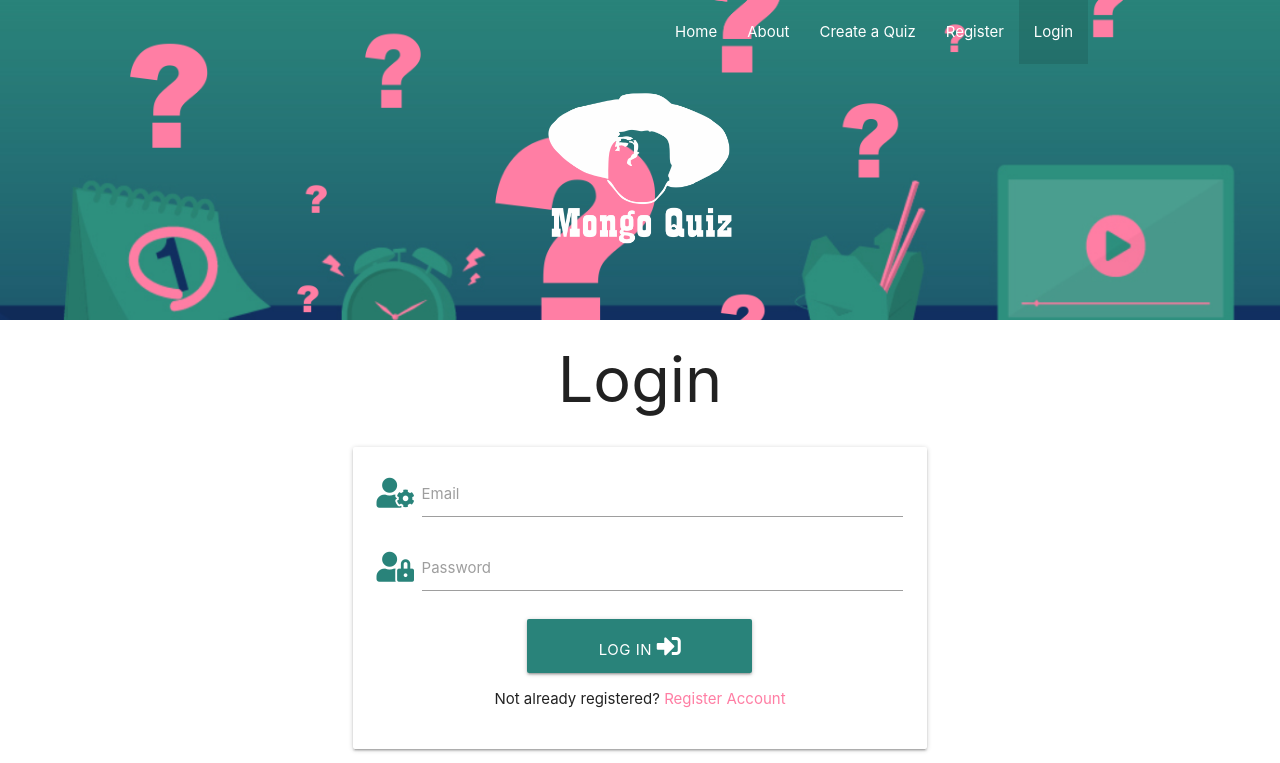
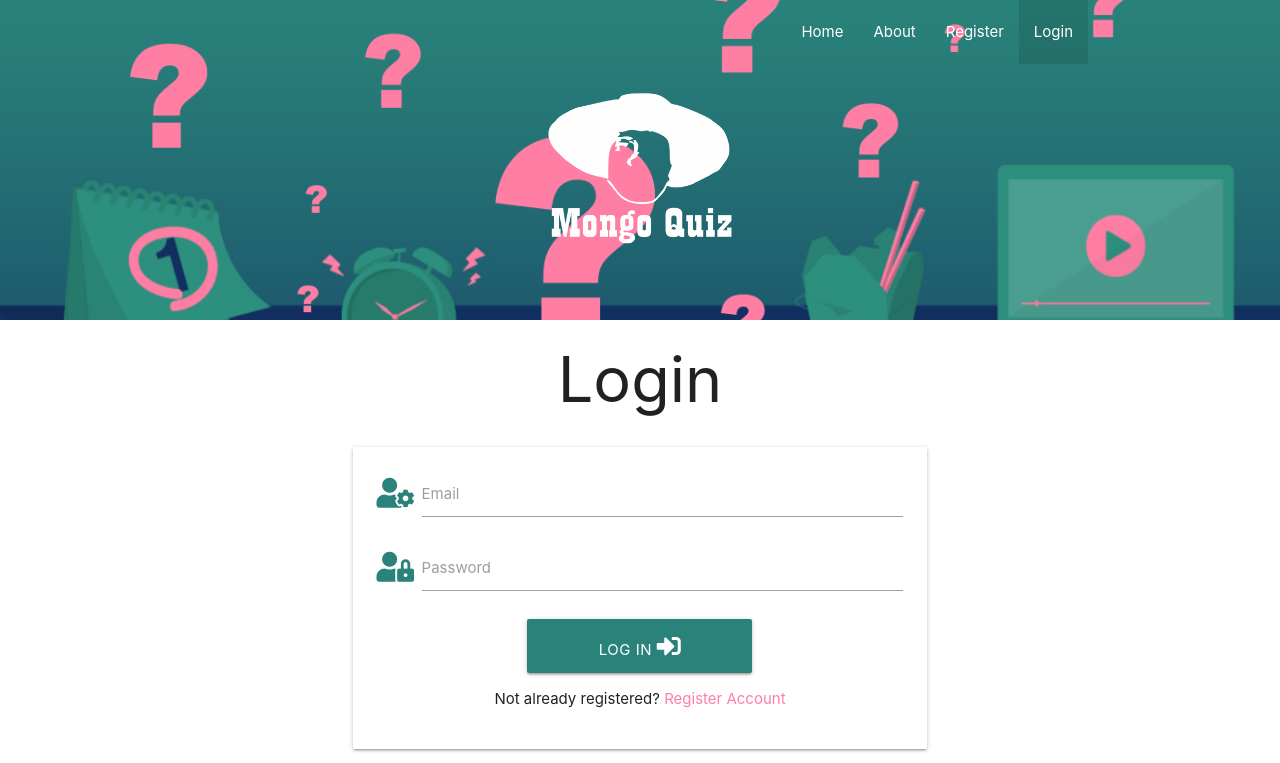
Before and after one commit to CathalDolan/mongo-quiz, a Flask app: page /login in a window 1280 px wide. Shown: the top 763 px of the page. Run offline with Flask 2, Linux system fonts and the light colour scheme; some libraries are stand-ins or nearby versions.

Commit message:
Various bugs corrected. Create Quiz w/o an account functionality removed

```diff
--- a/app.py
+++ b/app.py
@@ -1,7 +1,6 @@
 import os
 import requests
 import json
-import html
 from flask import (
     Flask, flash, render_template,
     redirect, request, session, url_for)
@@ -57,15 +56,9 @@ def register():
         # ...and put the new User into "session" via a session cookie
         session["user"] = request.form.get("username")
 
-        # Checks if there is a Quiz session in place
-        if "quiz_name" in session:
-            session.pop("quiz_name")
-            flash("Quiz Creation and Registration Successful!")
-            return render_template("quiz_admin.html")
-        else:
-            flash("Registration Successful!")
-            # Username needs to be from Session so as to match Profile page
-            return redirect(url_for("profile", username=session["user"]))
+        flash("Registration Successful!")
+        # Username needs to be from Session so as to match Profile page
+        return redirect(url_for("profile", username=session["user"]))
 
     return render_template("register.html")
 
@@ -137,9 +130,6 @@ def logout():
 @app.route("/create", methods=["GET", "POST"])
 def create():
 
-    existing_user = mongo.db.users.find_one(
-        {"username": session["user"]})
-
     # current date and time
     dateTimeObj = datetime.now()
     timestampStr = dateTimeObj.strftime("%d-%b-%Y")
@@ -153,17 +143,22 @@ def create():
         num = 1
         while True:
             if 'round{}'.format(num) in request.form:
-                categories.append(request.form.get("round{}".format(num)))
+                print("\n\nCategory: ", request.form.get("round{}".format(num)), "\n\n")
+                # categories.append(json.loads(request.form.get("round{}".format(num))))
+                categories.append(json.loads(request.form.get("round{}".format(num))))
                 num +=1
             else:
                 break
 
-        # Var so Difficulties go into DB as a dict from form
-        difficulty = {
+        # Var so Difficulties go into DB as a dict in a lis from form
+        difficulty = [{
             'easy': int(request.form.get('easy')),
             'medium': int(request.form.get('medium')),
             'hard': int(request.form.get('hard'))
-            }
+            }]
+
+        existing_user = mongo.db.users.find_one(
+        {"username": session["user"]})
 
         # Var so Invitees go into DB as a list from form
         invitee_list = request.form.get("invitees")
@@ -194,16 +189,8 @@ def create():
         difficulty_total = quiz_details['easy'] + quiz_details['medium'] + quiz_details['hard']
         # ...then validate whether Difficulty totals match the number of Questions
         if difficulty_total == quiz_details['questions']:
-            # Checks to see if the User is logged in or not
-            if "user" in session:
-                flash("Your quiz has been created!")
-                return redirect(url_for("quiz_admin", quiz_id=result.inserted_id))
-            else:
-                # Session added so as to correctly redirect User once registered
-                # Required if User creates a quiz without being signed in
-                session["quiz_name"] = request.form.get("quiz_name")
-                flash("Please register or login to finish your quiz.")
-                return redirect(url_for("register"))
+            flash("Your quiz has been created!")
+            return redirect(url_for("quiz_admin", quiz_id=result.inserted_id))
         else:
             flash("The total for all 3 Difficulty levels must equal the number of questions.")
             return render_template("create.html", quiz_details=quiz_details)
@@ -228,20 +215,19 @@ def update_quiz(quiz_id):
         num = 1
         while True:
             if 'round{}'.format(num) in request.form:
-                categories.append(request.form.get("round{}".format(num)))
+                categories.append(json.loads(request.form.get("round{}".format(num))))
                 num +=1
             else:
                 break
 
-        difficulty = {
+        difficulty = [{
             'easy': int(request.form.get('easy')),
             'medium': int(request.form.get('medium')),
             'hard': int(request.form.get('hard'))
-            }
+            }]
 
         invitee_list = request.form.get("invitees")
         invitees = invitee_list.replace(',', ' ').split()
-        invitees.append(existing_user["email"])
 
         quiz_details = {
             "user_id": existing_user["_id"],
@@ -276,89 +262,75 @@ def update_quiz(quiz_id):
 def quiz_admin(quiz_id):
 
     # Extracts the quiz _id from the URL
-    # Allows the Quiz displayed to match the one opened from the Profile
+    # Allows the QUiz displayed to match the one opened from the Profile
     url = str(request.base_url)
     url_quiz_id = url.split('/')[-1]
 
     # Extracts quiz details from DB
-    quizes = list(mongo.db.quizzes.find())
-    quizzes = json.loads(quizes)
-    print("QUIZZZEEESSSS: ", quizzes)
-
+    quiz = mongo.db.quizzes.find_one({"_id": ObjectId(url_quiz_id)})
     quiz_questions = []
 
-    for quiz_data in quizzes:
-        print("QWERTY: ", quiz_data)
-        quiz_data_id = str(quiz_data["_id"])
+    # Checks if ID passed into function matches that on the DB
+    if quiz is not None:
+        print("\n\nQuiz Name: ", quiz['quiz_name'], "\n\n")
 
-        print("ID'S", quiz_data_id)
+        # Extract the token from the API
+        url = "https://opentdb.com/api_token.php?command=request"
+        payload = {}
+        headers = {}
+        response = requests.request("GET", url, headers=headers, data=payload)
+        quiz_token = json.loads(response.text.encode("utf8"))["token"]
 
-        # Checks if ID passed into function matches that on the DB
-        if quiz_id == quiz_data_id:
-            print("QUIZ NAME: ", quiz_data['quiz_name'])
+        # Extracts the Categories from the DB
+        # Enumerate produces a loop count/index
+        for count, category in enumerate(quiz['categories'], start=1):
+            category_id = str(category['id'])
+            # category_id = str(count+9)
+            print("ENUMERATE: ", count, category['name'])
 
-            # Extract the token from the API
-            url = "https://opentdb.com/api_token.php?command=request"
-            payload = {}
-            headers = {}
-            response = requests.request("GET", url, headers=headers, data=payload)
-            quiz_token = json.loads(response.text.encode("utf8"))["token"]
+            for difficulty in quiz['difficulty']:
 
-            # Extracts the Categories from the DB
-            # Enumerate produces a loop count/index
-            for count, category in enumerate(quiz_data['categories'], start=1):
-                category_id = str(category['id'])
-                print("ENUMERATE: ", count, category['name'])
+                # Extract the Easy Questions from the API
+                if int(difficulty['easy']) > 0:
+                    easy_amount = str(difficulty['easy'])
+                    url = "https://opentdb.com/api.php?amount=" + easy_amount + "&category=" + category_id + "&difficulty=easy&type=multiple&token=" + quiz_token
+                    payload = {}
+                    headers = {}
+                    q_response1 = requests.request("GET", url, headers=headers, data=payload)
+                    easy_questions = json.loads(q_response1.text.encode("utf8"))["results"]
+                    quiz_questions.append(easy_questions)
 
-                for difficulty in quiz_data['difficulty']:
+                # Extract the Medium Questions from the API
+                if int(difficulty['medium']) > 0:
+                    medium_amount = str(difficulty['medium'])
+                    url = "https://opentdb.com/api.php?amount=" + medium_amount + "&category=" + category_id + "&difficulty=medium&type=multiple&token=" + quiz_token
+                    payload = {}
+                    headers = {}
+                    q_response2 = requests.request("GET", url, headers=headers, data=payload)
+                    medium_questions = json.loads(q_response2.text.encode("utf8"))["results"]
+                    quiz_questions.append(medium_questions)
 
-                    # Extract the Easy Questions from the API
-                    if int(difficulty['easy']) > 0:
-                        easy_amount = str(difficulty['easy'])
-                        url = "https://opentdb.com/api.php?amount=" + easy_amount + "&category=" + category_id + "&difficulty=easy&type=multiple&token=" + quiz_token
-                        payload = {}
-                        headers = {}
-                        q_response1 = requests.request("GET", url, headers=headers, data=payload)
-                        easy_questions = json.loads(q_response1.text.encode("utf8"))["results"]
-                        quiz_questions.append(easy_questions)
+                # Extract the Hard Questions from the API
+                if int(difficulty['hard']) > 0:
+                    hard_amount = str(difficulty['hard'])
+                    url = "https://opentdb.com/api.php?amount=" + hard_amount + "&category=" + category_id + "&difficulty=hard&type=multiple&token=" + quiz_token
+                    payload = {}
+                    headers = {}
+                    q_response3 = requests.request("GET", url, headers=headers, data=payload)
+                    hard_questions = json.loads(q_response3.text.encode("utf8"))["results"]
+                    quiz_questions.append(hard_questions)
 
-                    # Extract the Medium Questions from the API
-                    if int(difficulty['medium']) > 0:
-                        medium_amount = str(difficulty['medium'])
-                        url = "https://opentdb.com/api.php?amount=" + medium_amount + "&category=" + category_id + "&difficulty=medium&type=multiple&token=" + quiz_token
-                        payload = {}
-                        headers = {}
-                        q_response2 = requests.request("GET", url, headers=headers, data=payload)
-                        medium_questions = json.loads(q_response2.text.encode("utf8"))["results"]
-                        quiz_questions.append(medium_questions)
-
-                    # Extract the Hard Questions from the API
-                    if int(difficulty['hard']) > 0:
-                        hard_amount = str(difficulty['hard'])
-                        url = "https://opentdb.com/api.php?amount=" + hard_amount + "&category=" + category_id + "&difficulty=hard&type=multiple&token=" + quiz_token
-                        payload = {}
-                        headers = {}
-                        q_response3 = requests.request("GET", url, headers=headers, data=payload)
-                        hard_questions = json.loads(q_response3.text.encode("utf8"))["results"]
-                        quiz_questions.append(hard_questions)
-
-                        # Extracts the individual answers. How to assign each question set to it's own list
-                        # and embed each list in a dict appended to the quiz_questions var
-                        quiz_answers = []
-                        for questions in quiz_questions:
-                            print("QUESTIONS: ", questions)
-                            for questions2 in questions:
-                                quiz_answers.append(questions2['correct_answer'])
-                                print("QUESTIONS2: ", questions2)
-                                print("QUESTIONS2 CORRECT: ", questions2['correct_answer'])
-                                for answers in questions2['incorrect_answers']:
-                                    quiz_answers.append(answers)
-                                    print("QUESTIONS2 INCORRECT: ", questions2['incorrect_answers'])
-                                    for q in quiz_answers:
-                                        print("Q1: ", q)
-
-        return render_template("quiz_admin.html", quizzes=quizzes, quiz_questions=quiz_questions, url_quiz_id=url_quiz_id)
-
+                    # Extracts the individual answers. How to assign each question set to it's own list
+                    # and embed each list in a dict appended to the quiz_questions var
+                    quiz_answers = []
+                    for questions in quiz_questions:
+                        for questions2 in questions:
+                            quiz_answers.append(questions2['correct_answer'])
+                            for answers in questions2['incorrect_answers']:
+                                quiz_answers.append(answers)
+                                for q in quiz_answers:
+                                    print("Q1: ", q)
+        return render_template("quiz_admin.html", quizzes=[quiz], quiz_questions=quiz_questions, url_quiz_id=url_quiz_id)
     return render_template("quiz_admin.html")
 
 @app.route("/play/<quiz_id>", methods=["GET", "POST"])
--- a/mail_test.py
+++ b/mail_test.py
@@ -8,6 +8,8 @@ app = Flask(__name__)
 
 app.config["EMAIL_ADDRESS"] = os.environ.get("EMAIL_ADDRESS")
 app.config["PASSWORD"] = os.environ.get("PASSWORD")
+EMAIL_ADDRESS = os.environ.get("EMAIL_ADDRESS")
+PASSWORD = os.environ.get("PASSWORD")
 
 with smtplib.SMTP('smtp.gmail.com', 587) as smtp:
     smtp.ehlo()
--- a/static/css/style.css
+++ b/static/css/style.css
@@ -246,10 +246,10 @@ div.categories_row.col.s12 {
     font-weight: 600;
 }
 
-/* Profile Page: Remove padding on Create button */
+/* Profile Page: Remove padding on Create button except for top which aligns it with the text on larger screens */
 .profile-create-button.paddingR0 {
     padding-right: 0;
-    padding-top: 30px;
+    padding-top: 20px;
 }
 @media (max-width: 576px) {
     .profile-create-button.paddingR0 {
--- a/static/js/script.js
+++ b/static/js/script.js
@@ -68,7 +68,7 @@ async function getRoundsDataFn(category_names) {
                     // For loop required below to extract each category name
                     for(let j = 0, len=category_names.length; j<len; j++ ){
                         // If category name in DB, it becomes "selected" and displays in Quiz Admin details
-                        text += `<option value="${category_names[j]['name']}" ${category_names[j]['name'] === categoryName && 'selected'}>${category_names[j]['name']}</option>`
+                        text += `<option value='${JSON.stringify(category_names[j])}' ${category_names[j]['name'] === categoryName && 'selected'}>${category_names[j]['name']}</option>`
                     }
         text += `</select>
             </div>
--- a/templates/base.html
+++ b/templates/base.html
@@ -31,8 +31,8 @@
                     <ul id="nav-mobile" class="right hide-on-med-and-down">
                         <li class="{{ 'active' if active_page == 'home' else '' }}"><a href="{{ url_for('home') }}">Home</a></li>
                         <li class="{{ 'active' if active_page == 'about' else '' }}"><a href="{{ url_for('about') }}">About</a></li>
-                        <li class="{{ 'active' if active_page == 'create' else '' }}"><a href="{{ url_for('create') }}">Create a Quiz</a></li>
                         {% if session.user %}
+                            <li class="{{ 'active' if active_page == 'create' else '' }}"><a href="{{ url_for('create') }}">Create a Quiz</a></li>
                             <li class="{{ 'active' if active_page == 'profile' else '' }}"><a href="{{ url_for('profile', username=session['user']) }}">Profile</a></li>
                             <li><a href="{{ url_for('logout') }}">Log Out</a></li>
                         {% else %}
@@ -50,8 +50,8 @@
             <li><a href="{{ url_for('about') }}">About</a></li>
             <li><a href="{{ url_for('register') }}">Register</a></li>
             <li><a href="{{ url_for('login') }}">Login</a></li>
+            <li><a href="{{ url_for('create') }}">Create a Quiz</a></li>
             <li><a href="{{ url_for('profile', username=session['user']) }}">Profile</a></li>
-            <li><a href="{{ url_for('create') }}">Create a Quiz</a></li>
             <li><a href="{{ url_for('logout') }}">Log Out</a></li>
         </ul>
     </header>
--- a/templates/create.html
+++ b/templates/create.html
@@ -98,7 +98,6 @@
                         </a>
                     </div>
                 </div>
-
             </div>
         </form>
     </div>
--- a/templates/profile.html
+++ b/templates/profile.html
@@ -10,12 +10,10 @@
             <div class="col s4 m2">
                 <p><strong>Name:</strong></p>
                 <p><strong>Email:</strong></p>
-                <p><strong>Password:</strong></p>
             </div>
             <div class="col s8 m4">
                 <p>{{ username.username }}</p>
                 <p>{{ username.email }}</p>
-                <p>Password:</p>
             </div>
             <div class="profile-create-button alignR paddingR0 col s12 m6">
                 <a href="{{ url_for('create') }}" class="btn-large waves-effect waves-light bg-color-green text-shadow">
--- a/templates/quiz_admin.html
+++ b/templates/quiz_admin.html
@@ -201,7 +201,7 @@
                                                     <i class="fas fa-door-open prefix color-green tooltipped" data-position="bottom"
                                                         data-tooltip="Add individual email addresses for those you want to take part.
                                                             Separate individual addresses with a comma and a space. E.G. - name1@quiz.com, name2@quiz.com"></i>
-                                                    <textarea id="invitees" name="invitees" text="text" class="materialize-textarea"></textarea>
+                                                    <textarea id="invitees" name="invitees" text="text" class="materialize-textarea" value="{{ quiz.invitees }}">{{ quiz.invitees }}</textarea>
                                                     <label for="invitees">Invitees (comma separate emails)</label>
                                                 </div>
                                             </div>
```
